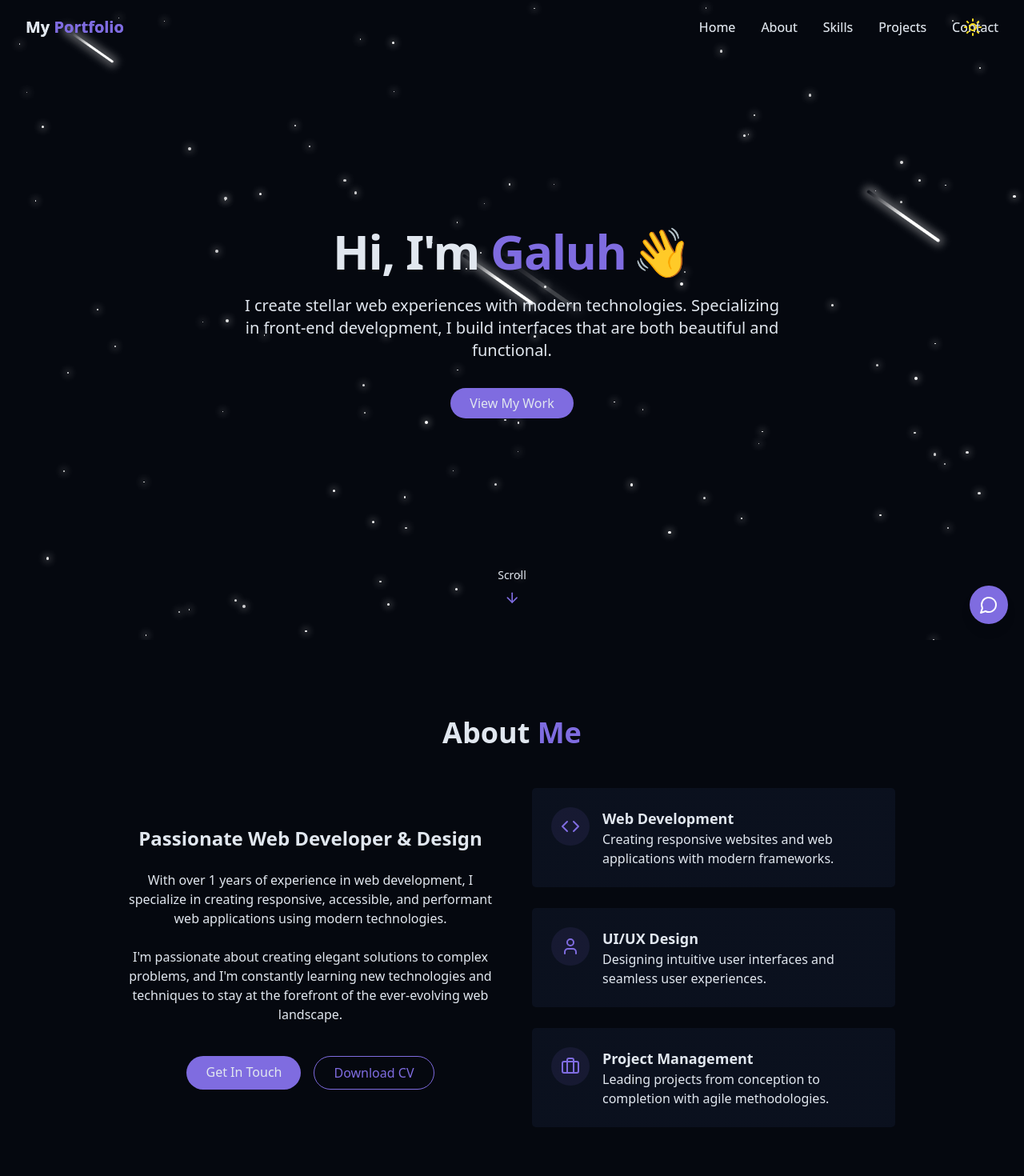
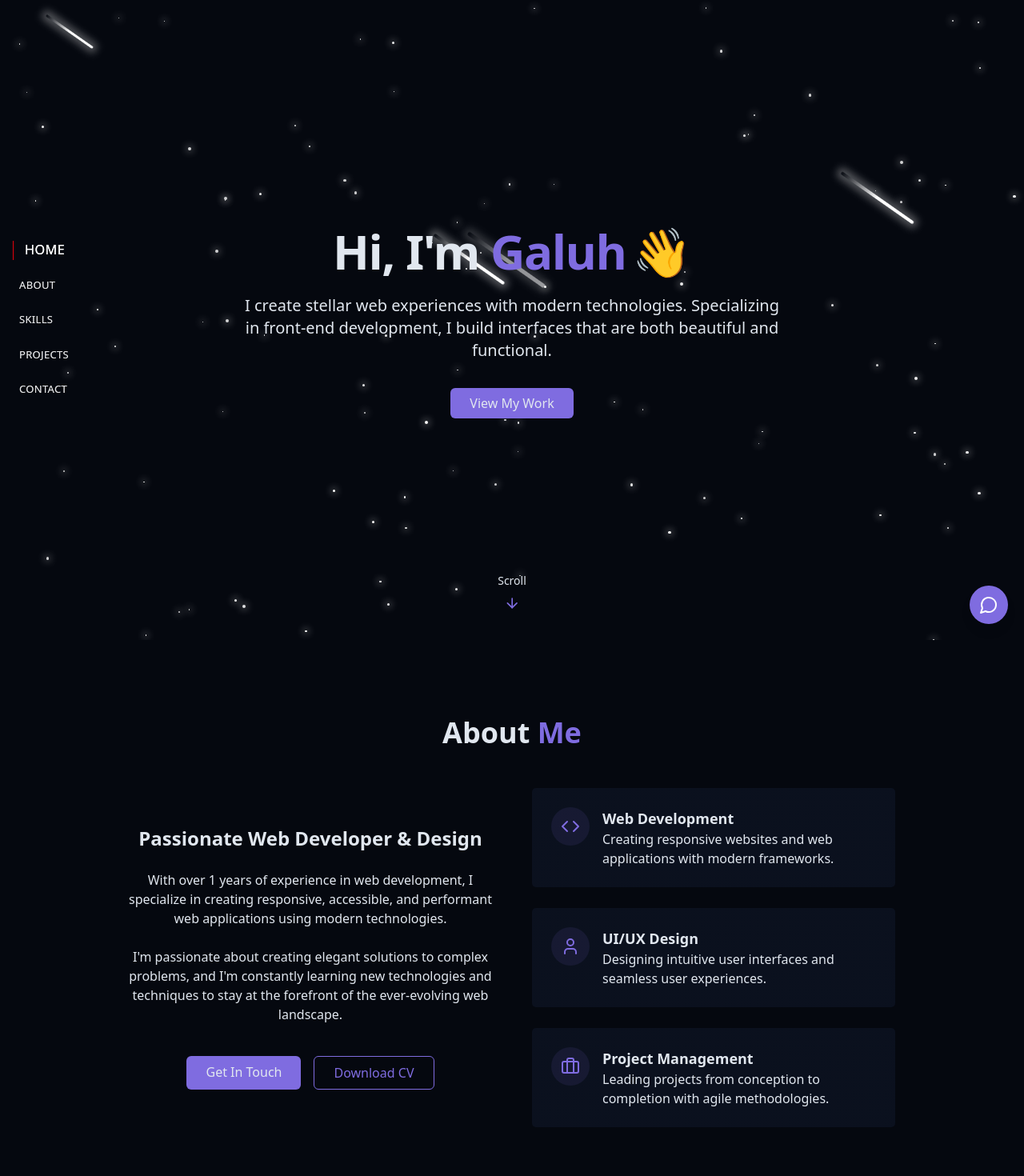
Before and after one commit to G2aluh/sigal, a React (Vite) app: page / in a window 1280 px wide. Shown: the top 1470 px of the page at 80% size. Built offline with nearby package versions, Linux system fonts and the light colour scheme.

Commit message:
two commit

```diff
--- a/src/App.jsx
+++ b/src/App.jsx
@@ -8,10 +8,11 @@ import Navbar from "./components/Navbar";
 function App() {
   return (
     <>
-    <Navbar/>
+
       <Chatbot/>
       <Toaster />
       <BrowserRouter>
+      <Navbar/>
         <Routes>
 
           <Route index element={<Home />} />
--- a/src/components/AboutSection.jsx
+++ b/src/components/AboutSection.jsx
@@ -15,7 +15,7 @@ export const AboutSection = () => {
   };
 
   return (
-    <section id="about" className="py-24 px-4 relative">
+    <section id="about" className=" py-24 px-4 relative">
       <div className="container mx-auto max-w-5xl">
         <h2 className="text-3xl md:text-4xl font-bold mb-12 text-center">
           About <span className="text-primary"> Me</span>
@@ -48,7 +48,7 @@ export const AboutSection = () => {
               <a
                 href="#"
                 onClick={handleDownloadClick}
-                className="px-6 py-2 rounded-full border border-primary text-primary hover:bg-primary/10 transition-colors duration-300"
+                className="px-6 py-2 rounded-md border border-primary text-primary hover:bg-primary/10 transition-colors duration-300"
               >
                 Download CV
               </a>
--- a/src/components/Navbar.jsx
+++ b/src/components/Navbar.jsx
@@ -11,15 +11,12 @@ const navItems = [
 ];
 
 export const Navbar = () => {
-  const [isScrolled, setIsScrolled] = useState(false);
   const [isMenuOpen, setIsMenuOpen] = useState(false);
-  const [isDarkMode, setIsDarkMode] = useState(true); // default dark mode
+  const [isDarkMode, setIsDarkMode] = useState(true);
+  const [active, setActive] = useState("Home");
 
+  // === Theme Management ===
   useEffect(() => {
-    const handleScroll = () => {
-      setIsScrolled(window.scrollY > 10);
-    };
-
     const storedTheme = localStorage.getItem("theme");
     if (storedTheme === "light") {
       setIsDarkMode(false);
@@ -29,9 +26,6 @@ export const Navbar = () => {
       document.documentElement.classList.add("dark");
       localStorage.setItem("theme", "dark");
     }
-
-    window.addEventListener("scroll", handleScroll);
-    return () => window.removeEventListener("scroll", handleScroll);
   }, []);
 
   const toggleTheme = () => {
@@ -46,80 +40,105 @@ export const Navbar = () => {
     }
   };
 
+  // === Scroll Spy ===
+  useEffect(() => {
+    const handleScroll = () => {
+      const scrollPosition = window.scrollY;
+      let current = active;
+
+      navItems.forEach((item) => {
+        const section = document.querySelector(item.href);
+        if (section) {
+          const sectionTop = section.offsetTop - 100;
+          const sectionHeight = section.offsetHeight;
+          if (scrollPosition >= sectionTop && scrollPosition < sectionTop + sectionHeight) {
+            current = item.name;
+          }
+        }
+      });
+
+      if (current !== active) {
+        setActive(current);
+      }
+    };
+
+    window.addEventListener("scroll", handleScroll, { passive: true });
+    return () => window.removeEventListener("scroll", handleScroll);
+  }, [active]);
+
   return (
-    <nav
-      className={cn(
-        "fixed w-full z-40 transition-all duration-300 py-5",
+    <nav className="fixed z-0 top-0 left-0 w-full">
+      {/* === Desktop Sidebar === */}
+      <aside className="hidden md:flex flex-col justify-center h-screen w-52 px-6 bg-transparent ">
+        <ul className="space-y-6 pointer-events-auto">
+          {navItems.map((item) => (
+            <li key={item.name} className="relative flex items-center">
+              <span
+                className={cn(
+                  "absolute left-[-8px] top-1/2 -translate-y-1/2 bg-red-600 rounded-full transition-all duration-500",
+                  active === item.name
+                    ? "h-6 w-[1px] opacity-100 scale-100"
+                    : "h-0 w-[2px] opacity-0 scale-0"
+                )}
+              />
+              <a
+                href={item.href}
+                onClick={() => setActive(item.name)}
+                className={cn(
+                  "relative uppercase tracking-wide text-[13px] transition-all duration-300",
+                  active === item.name
+                    ? "text-white scale-125 ml-3"
+                    : "text-white/70 hover:text-white"
+                )}
+              >
+                {item.name}
+              </a>
+            </li>
+          ))}
+        </ul>
+      </aside>
 
-      )}
-    >
-      <div className="container flex items-center justify-between">
-        <a
-          className="text-xl font-bold text-primary flex items-center"
-          href="#hero"
-        >
-          <span className="relative z-10">
-            <span className="text-foreground"> My </span>{" "}
-            Portfolio
-          </span>
-        </a>
-
-        {/* desktop nav */}
-        <div className="hidden md:flex backdro space-x-8">
-          {navItems.map((item, key) => (
-            <a
-              key={key}
-              href={item.href}
-              className="text-foreground/80 hover:text-primary transition-colors duration-300"
-            >
-              {item.name}
-            </a>
-          ))}
-        </div>
-
-        {/* mobile nav button */}
+      {/* === Mobile Top Navbar === */}
+      <div className="md:hidden fixed top-0 left-0 w-full flex justify-end items-center p-4 z-50">
         <button
-          onClick={() => setIsMenuOpen((prev) => !prev)}
-          className="md:hidden p-2 text-foreground z-50"
+          onClick={() => setIsMenuOpen(!isMenuOpen)}
+          className="p-2 text-white focus:outline-none"
           aria-label={isMenuOpen ? "Close Menu" : "Open Menu"}
         >
           {isMenuOpen ? <X size={24} /> : <Menu size={24} />}
         </button>
+      </div>
 
-        {/* mobile nav menu */}
-        <div
-          className={cn(
-            "fixed inset-0 bg-background/95 backdrop-blur-md z-40 flex flex-col items-center justify-center",
-            "transition-all duration-300 md:hidden",
-            isMenuOpen
-              ? "opacity-100 pointer-events-auto"
-              : "opacity-0 pointer-events-none"
-          )}
-        >
-          <div className="flex flex-col space-y-8 text-xl">
-            {navItems.map((item, key) => (
-              <a
-                key={key}
-                href={item.href}
-                className="text-foreground/80 hover:text-primary transition-colors duration-300"
-                onClick={() => setIsMenuOpen(false)}
-              >
-                {item.name}
-              </a>
-            ))}
-
-            {/* Theme Switch in Mobile Menu */}
-            <button
-              onClick={toggleTheme}
-              className="mt-8 text-foreground hover:text-primary transition-colors duration-300"
-            >
-
-              {isDarkMode ? "☀️" : "🌙"}
-            </button>
-          </div>
-        </div>
+      {/* === Mobile Overlay Menu === */}
+      <div
+        className={cn(
+          "fixed inset-0 bg-black/90 flex flex-col items-center justify-center space-y-8 text-xl text-white transition-all duration-300",
+          isMenuOpen ? "opacity-100 pointer-events-auto" : "opacity-0 pointer-events-none"
+        )}
+      >
+        {navItems.map((item) => (
+          <a
+            key={item.name}
+            href={item.href}
+            onClick={(e) => {
+              e.preventDefault();
+              setIsMenuOpen(false);
+              setActive(item.name);
+              setTimeout(() => {
+                window.location.hash = item.href;
+              }, 300);
+            }}
+            className={cn(
+              "hover:text-red-500 transition-colors duration-300",
+              active === item.name ? "text-red-500" : "text-white/80"
+            )}
+          >
+            {item.name}
+          </a>
+        ))}
       </div>
     </nav>
   );
 };
+
 export default Navbar;
--- a/src/components/ProjectsSection.jsx
+++ b/src/components/ProjectsSection.jsx
@@ -70,9 +70,9 @@ const projects = [
   },
   {
     id: 6,
-    title: "Strong Man",
+    title: "Banner ",
     description: "Youtube Thumbnail.",
-    images: ["/projects/moge.jpg", "/projects/moge2.jpg"],
+    images: ["/projects/Marvell.jpg"],
     tags: ["Figma"],
     icons: { preview: ExternalLink, liveDemo: Globe },
   },
@@ -108,6 +108,14 @@ const projects = [
     tags: ["Figma"],
     icons: { preview: ExternalLink, download: DownloadIconLucide},
   },
+  {
+    id: 11,
+    title: "Course Flutter Flame",
+    description: "Duplication from coding studio promotion",
+    images: ["/projects/Flutter Flame Final.jpg"],
+    tags: ["Figma"],
+    icons: { preview: ExternalLink, download: DownloadIconLucide},
+  },
 ];
 
 export const ProjectsSection = () => {
@@ -115,7 +123,7 @@ export const ProjectsSection = () => {
   const [currentImageIndex, setCurrentImageIndex] = useState(0);
   const [toast, setToast] = useState(null);
   const [isExiting, setIsExiting] = useState(false);
-  const [activeTab, setActiveTab] = useState("All");
+  const [activeTab, setActiveTab] = useState("Design");
 
   useEffect(() => {
     document.body.style.overflow = activePreview ? "hidden" : "";
@@ -350,14 +358,7 @@ export const ProjectsSection = () => {
           ))}
         </div>
 
-        <div className="text-center mt-12">
-          <a
-            className="cosmic-button inline-flex items-center gap-2"
-            href="#contact"
-          >
-            Contact Me <ArrowRight size={16} />
-          </a>
-        </div>
+
       </div>
 
     {/* Preview Modal */}
--- a/src/components/SkillsSection.jsx
+++ b/src/components/SkillsSection.jsx
@@ -36,7 +36,7 @@ const skills = [
 const categories = ["all", "frontend", "backend", "design", "tools"];
 
 export const SkillsSection = () => {
-  const [activeCategory, setActiveCategory] = useState("all");
+  const [activeCategory, setActiveCategory] = useState("design");
   const filteredSkills = skills.filter(
     (skill) => activeCategory === "all" || skill.category === activeCategory
   );
@@ -55,9 +55,9 @@ export const SkillsSection = () => {
               key={category}
               onClick={() => setActiveCategory(category)}
               className={cn(
-                "px-5 py-2 rounded-full transition-colors duration-300 capitalize",
+                "px-5 py-2 rounded-md hover:text-primary cursor-pointer transition-colors duration-300 capitalize",
                 activeCategory === category
-                  ? "bg-primary text-primary-foreground"
+                  ? "bg-primary text-primary-foreground hover:text-white"
                   : "bg-secondary/70 text-foreground hover:bg-secondary"
               )}
             >
--- a/src/components/ThemeToggle.jsx
+++ b/src/components/ThemeToggle.jsx
@@ -35,7 +35,7 @@ export const ThemeToggle = () => {
     <button
       onClick={toggleTheme}
       className={cn(
-        "fixed max-sm:hidden top-3.5 right-11 z-50 p-2 rounded-full transition-colors duration-300",
+        "fixed max-sm:hidden top-3.5 right-11 z-50 p-2 rounded-full lg:hidden transition-colors duration-300",
         "focus:outline-none"
       )}
     >
--- a/src/context/LanguageContext.jsx
+++ b/src/context/LanguageContext.jsx
@@ -11,7 +11,7 @@ const translations = {
       skills: "Keterampilan",
       projects: "Proyek",
       contact: "Kontak",
-      portfolio: "Portofolio Saya",
+
       language: "Bahasa",
       indonesian: "Indonesia",
       english: "Inggris",
@@ -36,7 +36,7 @@ const translations = {
       skills: "Skills",
       projects: "Projects",
       contact: "Contact",
-      portfolio: "My Portfolio",
+
       language: "Language",
       indonesian: "Indonesian",
       english: "English",
--- a/src/index.css
+++ b/src/index.css
@@ -139,9 +139,9 @@
 }
 
 @utility cosmic-button {
-  @apply px-6 py-2 rounded-full bg-primary text-primary-foreground font-medium
+  @apply px-6 py-2 rounded-md bg-primary text-primary-foreground font-medium
          transition-all duration-300 hover:shadow-[0_0_10px_rgba(139,92,246,0.5)]
-         hover:scale-105 active:scale-95;
+        active:scale-95;
 }
 
 @keyframes wave {
```
Also changed, not shown: public/projects/Marvell.jpg (added), 1 other file (tests, documents, lock files or other folders).
